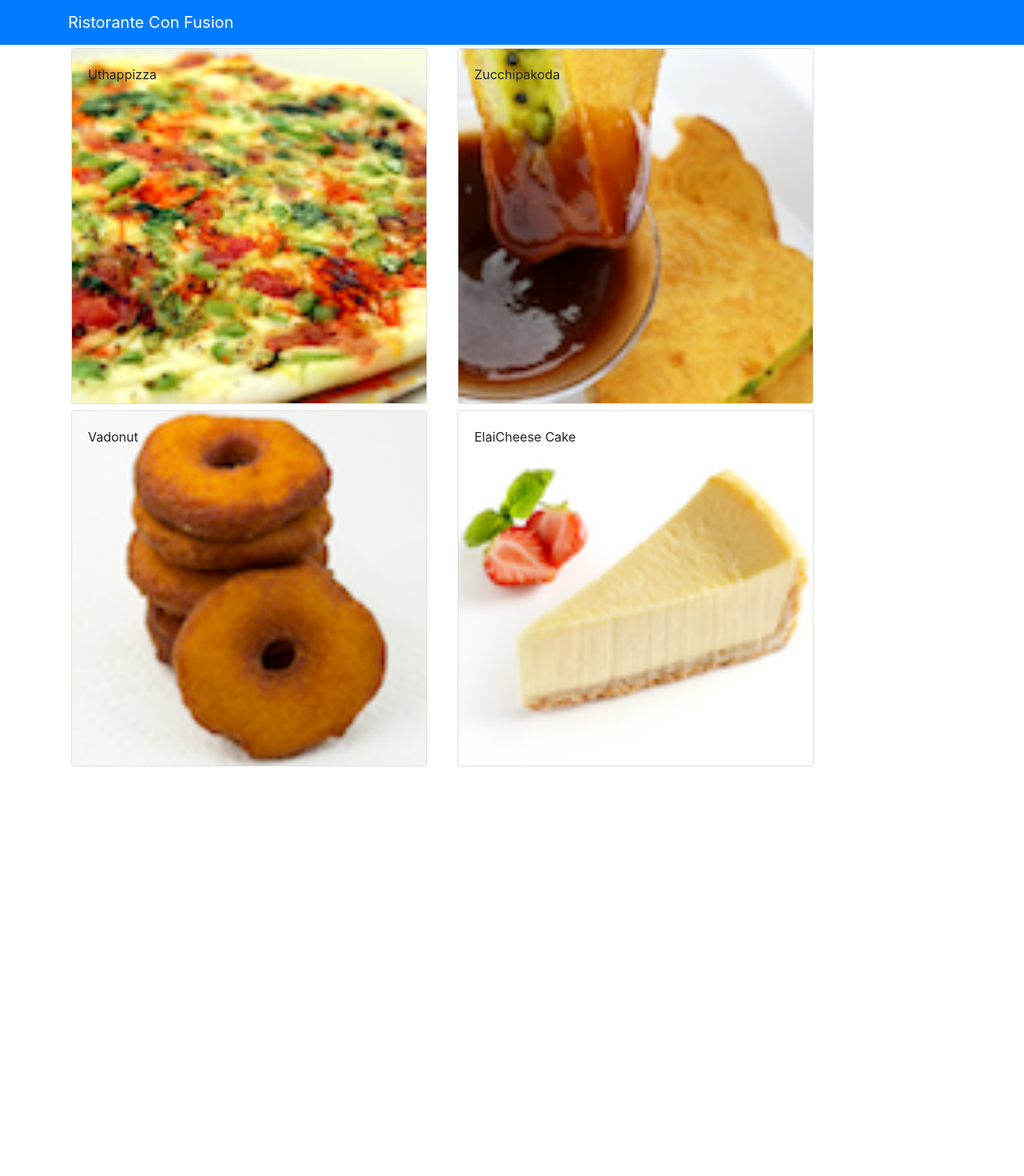
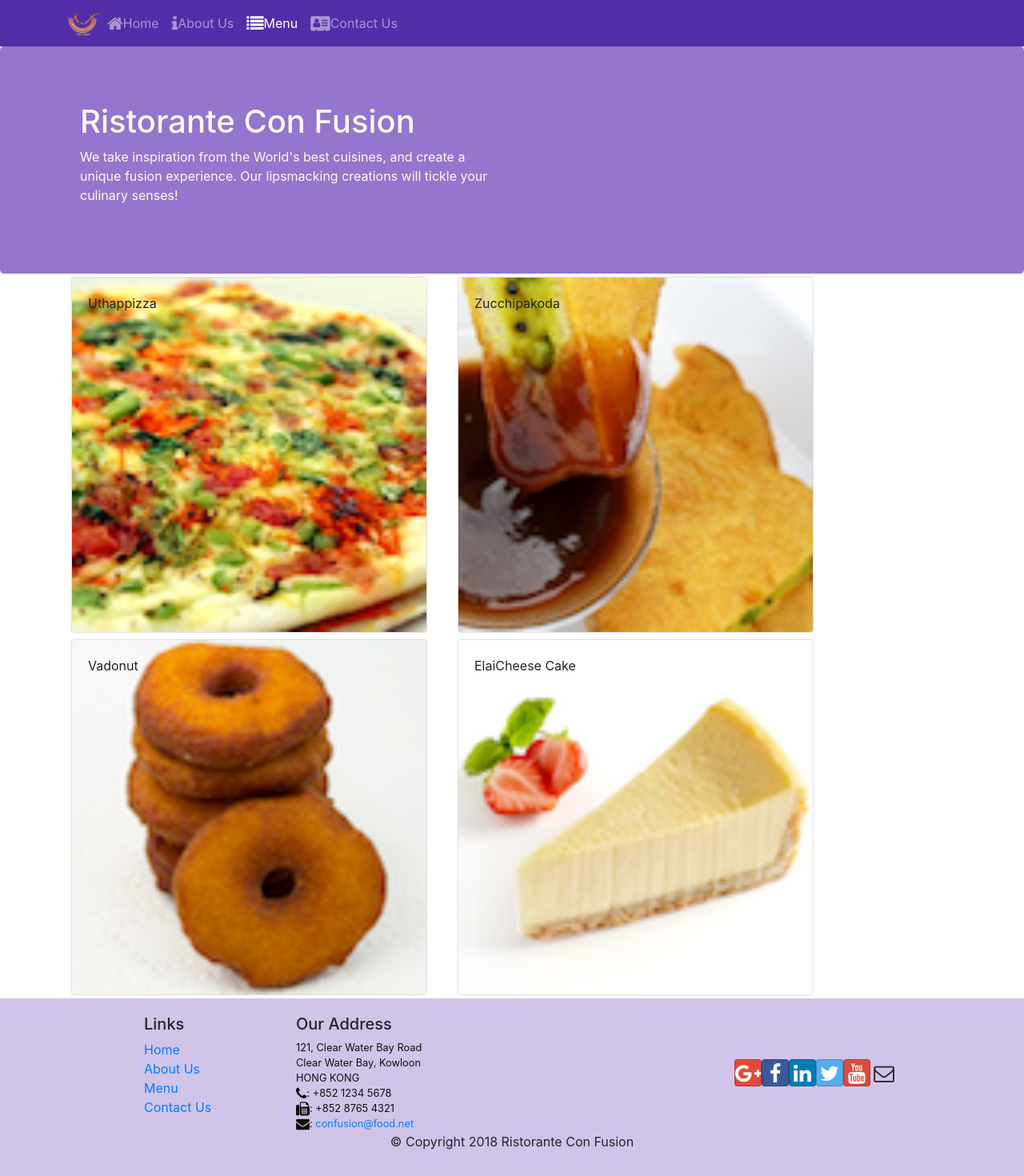
Before and after one commit to Parth305Mehta/front-end-react, a React (Create React App) app: page /menu in a window 1280 px wide. Shown: the top 1470 px of the page at 80% size. Before the commit the page ends 962 px from the top, so only its background shows below. Built offline with nearby package versions, Linux system fonts and the light colour scheme.

Commit message:
react router

```diff
--- a/package.json
+++ b/package.json
@@ -7,9 +7,12 @@
     "@testing-library/react": "^9.5.0",
     "@testing-library/user-event": "^7.2.1",
     "bootstrap": "^4.5.0",
+    "bootstrap-social": "^5.1.1",
+    "font-awesome": "^4.7.0",
     "react": "^16.13.1",
     "react-dom": "^16.13.1",
     "react-popper": "^2.2.3",
+    "react-router-dom": "^5.2.0",
     "react-scripts": "3.4.1",
     "reactstrap": "^8.5.1"
   },
--- a/src/App.css
+++ b/src/App.css
@@ -18,3 +18,38 @@
     transform: rotate(360deg);
   }
 }
+
+
+.row-header{
+  margin:0px auto;
+  padding:0px auto;
+}
+
+.row-content {
+  margin:0px auto;
+  padding: 50px 0px 50px 0px;
+  border-bottom: 1px ridge;
+  min-height:400px;
+}
+
+.footer{
+  background-color: #D1C4E9;
+  margin:0px auto;
+  padding: 20px 0px 20px 0px;
+}
+.jumbotron {
+  padding:70px 30px 70px 30px;
+  margin:0px auto;
+  background: #9575CD ;
+  color:floralwhite;
+}
+
+address{
+  font-size:80%;
+  margin:0px;
+  color:#0f0f0f;
+}
+
+.navbar-dark {
+  background-color: #512DA8;
+}
--- a/src/App.js
+++ b/src/App.js
@@ -6,12 +6,15 @@
 import './App.css';
 import { DISHES } from './share/dishes';
 import Main from './components/MainComponent';
+import {BrowserRouter} from 'react-router-dom';
 
 function App() {
   return (
-    <div >
-      <Main />
-    </div>
+    <BrowserRouter>
+      <div >
+        <Main />
+      </div>
+    </BrowserRouter>
   );
 }
 
--- /dev/null
+++ b/src/components/FooterComponent.js
@@ -0,0 +1,52 @@
+import React,{Component, Fragment} from 'react';
+import { Navbar, NavbarBrand ,Jumbotron} from 'reactstrap';
+import {Link} from 'react-router-dom';
+
+function Footer(props){
+    return(
+        <div className="footer">
+        <div className="container">
+            <div className="row justify-content-center">
+                <div className="col-4 offset-1 col-sm-2">
+                    <h5>Links</h5>
+                    <ul className="list-unstyled">
+                        <li><Link to='/home'>Home</Link></li>
+                        <li><Link to='/aboutus'>About Us</Link></li>
+                        <li><Link to='/menu'>Menu</Link></li>
+                        <li><Link to='/contactus'>Contact Us</Link></li>
+                    </ul>
+                </div>
+                <div className="col-7 col-sm-5">
+                    <h5>Our Address</h5>
+                    <address>
+		              121, Clear Water Bay Road<br />
+		              Clear Water Bay, Kowloon<br />
+		              HONG KONG<br />
+		              <i className="fa fa-phone fa-lg"></i>: +852 1234 5678<br />
+		              <i className="fa fa-fax fa-lg"></i>: +852 8765 4321<br />
+		              <i className="fa fa-envelope fa-lg"></i>: <a href="mailto:confusion@food.net">
+                         confusion@food.net</a>
+                    </address>
+                </div>
+                <div className="col-12 col-sm-4 align-self-center">
+                    <div className="text-center">
+                        <a className="btn btn-social-icon btn-google" href="http://google.com/+"><i className="fa fa-google-plus"></i></a>
+                        <a className="btn btn-social-icon btn-facebook" href="http://www.facebook.com/profile.php?id="><i className="fa fa-facebook"></i></a>
+                        <a className="btn btn-social-icon btn-linkedin" href="http://www.linkedin.com/in/"><i className="fa fa-linkedin"></i></a>
+                        <a className="btn btn-social-icon btn-twitter" href="http://twitter.com/"><i className="fa fa-twitter"></i></a>
+                        <a className="btn btn-social-icon btn-google" href="http://youtube.com/"><i className="fa fa-youtube"></i></a>
+                        <a className="btn btn-social-icon" href="mailto:"><i className="fa fa-envelope-o"></i></a>
+                    </div>
+                </div>
+            </div>
+            <div className="row justify-content-center">
+                <div className="col-auto">
+                    <p>© Copyright 2018 Ristorante Con Fusion</p>
+                </div>
+            </div>
+        </div>
+    </div>
+    );
+}
+
+export default Footer
--- /dev/null
+++ b/src/components/HeaderComponent.js
@@ -0,0 +1,73 @@
+
+
+import React,{Component, Fragment} from 'react';
+import { Navbar, NavbarBrand ,Jumbotron,Nav,NavbarToggler,Collapse,NavItem} from 'reactstrap';
+import {NavLink} from 'react-router-dom';
+
+class Header extends  Component{
+
+    constructor(props){
+        super(props);
+        this.state = {
+            isNavOpen : false
+        };
+        this.toggleNav = this.toggleNav.bind(this);
+    }
+
+    toggleNav(){
+        this.setState({
+            isNavOpen: !this.state.isNavOpen
+        });
+    }
+
+    render(){
+        return(
+            <React.Fragment>
+            <Navbar dark expand='md'>
+                <div className="container">
+                <NavbarToggler onClick={this.toggleNav} />
+                    <NavbarBrand className='mr-auto' href="/">
+                    <img src='assets/images/logo.png' height='30' width='41' alt='Ristorante Con Fusion ' />
+                    </NavbarBrand>
+                    <Collapse isOpen={this.state.isNavOpen} navbar>
+                    <Nav navbar>
+                        <NavItem>
+                            <NavLink className='nav-link' to='/home'>
+                            <span className='fa fa-home fa-lg'></span>Home
+                            </NavLink>
+                        </NavItem>
+                        <NavItem>
+                            <NavLink className='nav-link' to='/aboutus'>
+                            <span className='fa fa-info fa-lg'></span>About Us
+                            </NavLink>
+                        </NavItem>
+                        <NavItem>
+                            <NavLink className='nav-link' to='/menu'>
+                            <span className='fa fa-list fa-lg'></span>Menu
+                            </NavLink>
+                        </NavItem>
+                        <NavItem>
+                            <NavLink className='nav-link' to='/contactus'>
+                            <span className='fa fa-address-card fa-lg'></span>Contact Us
+                            </NavLink>
+                        </NavItem>
+                    </Nav>
+                    </Collapse>
+                </div>
+            </Navbar>
+            <Jumbotron>
+                <div className='container'>
+                    <div className='row row-header'>
+                        <div className='col-12 col-sm-6'>
+                            <h1>Ristorante Con Fusion</h1>
+                            <p>We take inspiration from the World's best cuisines, and create a unique fusion experience. Our lipsmacking creations will tickle your culinary senses!</p>
+                        </div>
+                    </div>
+                </div>
+            </Jumbotron>
+            </React.Fragment>
+        );
+    }
+}
+
+export default Header;
--- /dev/null
+++ b/src/components/HomeComponent.js
@@ -0,0 +1,11 @@
+import React from 'react';
+
+function Home(props){
+    return(
+        <div className='container'>
+            <h4>Home</h4>
+        </div>
+    );
+}
+
+export default Home;
--- a/src/components/MainComponent.js
+++ b/src/components/MainComponent.js
@@ -3,6 +3,11 @@
 import Menu from './MenuComponent';
 import DishDetail from './DishdetailComponent';
 import { DISHES } from '../share/dishes';
+import Header from './HeaderComponent';
+import Footer from './FooterComponent';
+import Home from './HomeComponent';
+import {Switch,Route,Redirect} from 'react-router-dom';
+
 
 class Main extends Component {
 
@@ -10,27 +15,53 @@
     super(props);
     this.state = {
         dishes: DISHES,
-        selectedDish: null
+
     };
   }
 
-  onDishSelect(dishId) {
-    this.setState({ selectedDish: dishId});
-  }
 
   render() {
+
+    const HomePage = () =>{
+      return(
+        <Home />
+      );
+    }
     return (
       <div>
-        <Navbar dark color="primary">
-          <div className="container">
-            <NavbarBrand href="/">Ristorante Con Fusion</NavbarBrand>
-          </div>
-        </Navbar>
-        <Menu dishes={this.state.dishes} onClick={(dishId) => this.onDishSelect(dishId)} />
-        <DishDetail dish={this.state.dishes.filter((dish) => dish.id === this.state.selectedDish)[0]} />
+        <Header />
+        <Switch>
+        <Route path='/home' component={HomePage} />
+        <Route exact path='/menu' component={() => <Menu dishes={this.state.dishes} />} />
+        <Redirect to='/home' />
+        </Switch>
+        <Footer />
       </div>
     );
   }
 }
 
 export default Main;
+
+
+
+/*<Navbar dark color="primary">
+          <div className="container">
+            <NavbarBrand href="/">Ristorante Con Fusion</NavbarBrand>
+          </div>
+        </Navbar>*/
+
+
+
+
+        /* selectedDish: null*/
+
+
+        /*onDishSelect(dishId) {
+    this.setState({ selectedDish: dishId});
+  }
+*/
+
+
+/*<Menu dishes={this.state.dishes} onClick={(dishId) => this.onDishSelect(dishId)} />
+<DishDetail dish={this.state.dishes.filter((dish) => dish.id === this.state.selectedDish)[0]} />*/
--- a/src/index.js
+++ b/src/index.js
@@ -4,6 +4,8 @@
 import './index.css';
 import App from './App';
 import * as serviceWorker from './serviceWorker';
+import 'font-awesome/css/font-awesome.min.css';
+import 'bootstrap-social/bootstrap-social.css';
 
 ReactDOM.render(
   <React.StrictMode>
```
Also changed, not shown: 1 other file (tests, documents, lock files or other folders).
